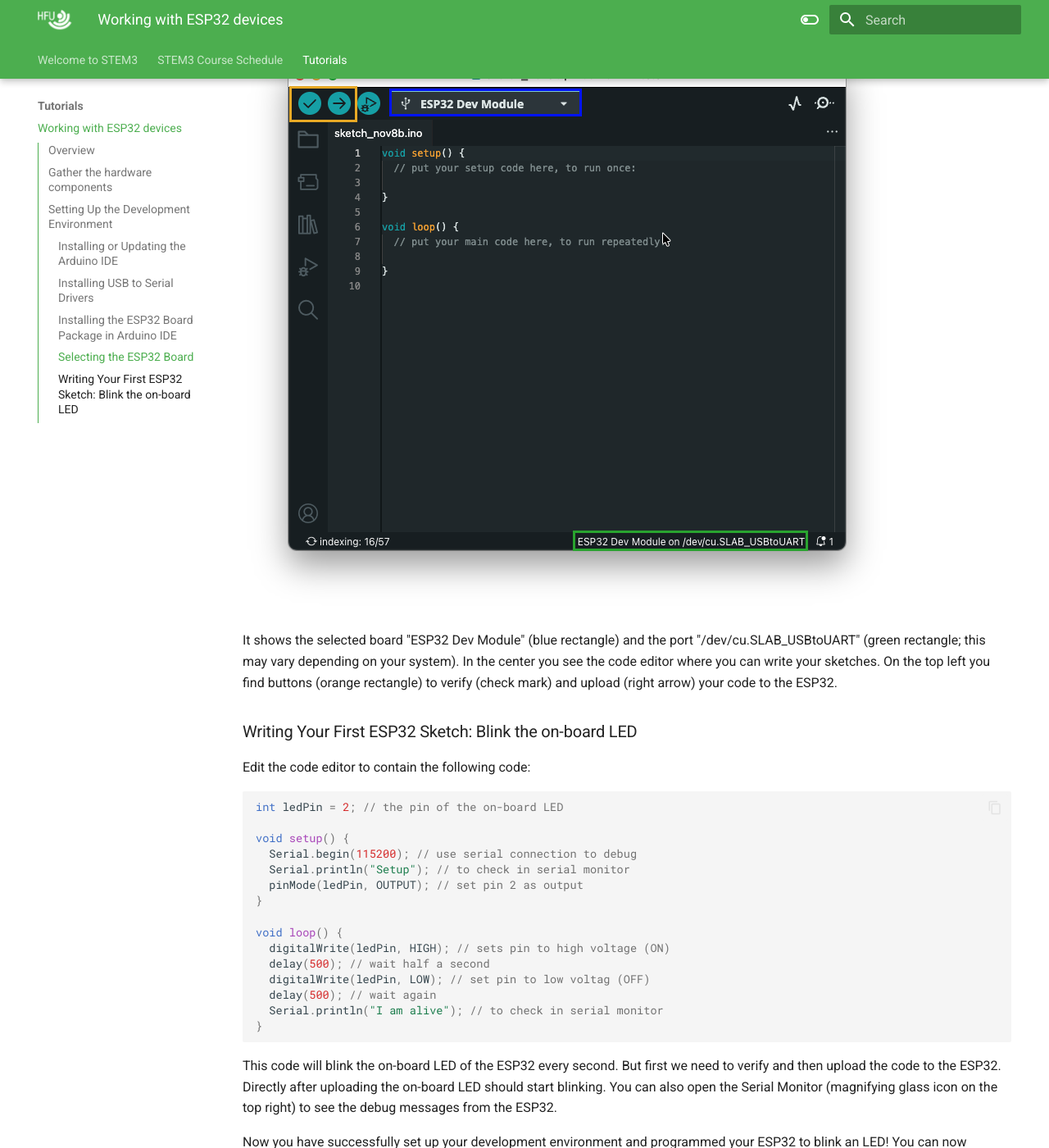
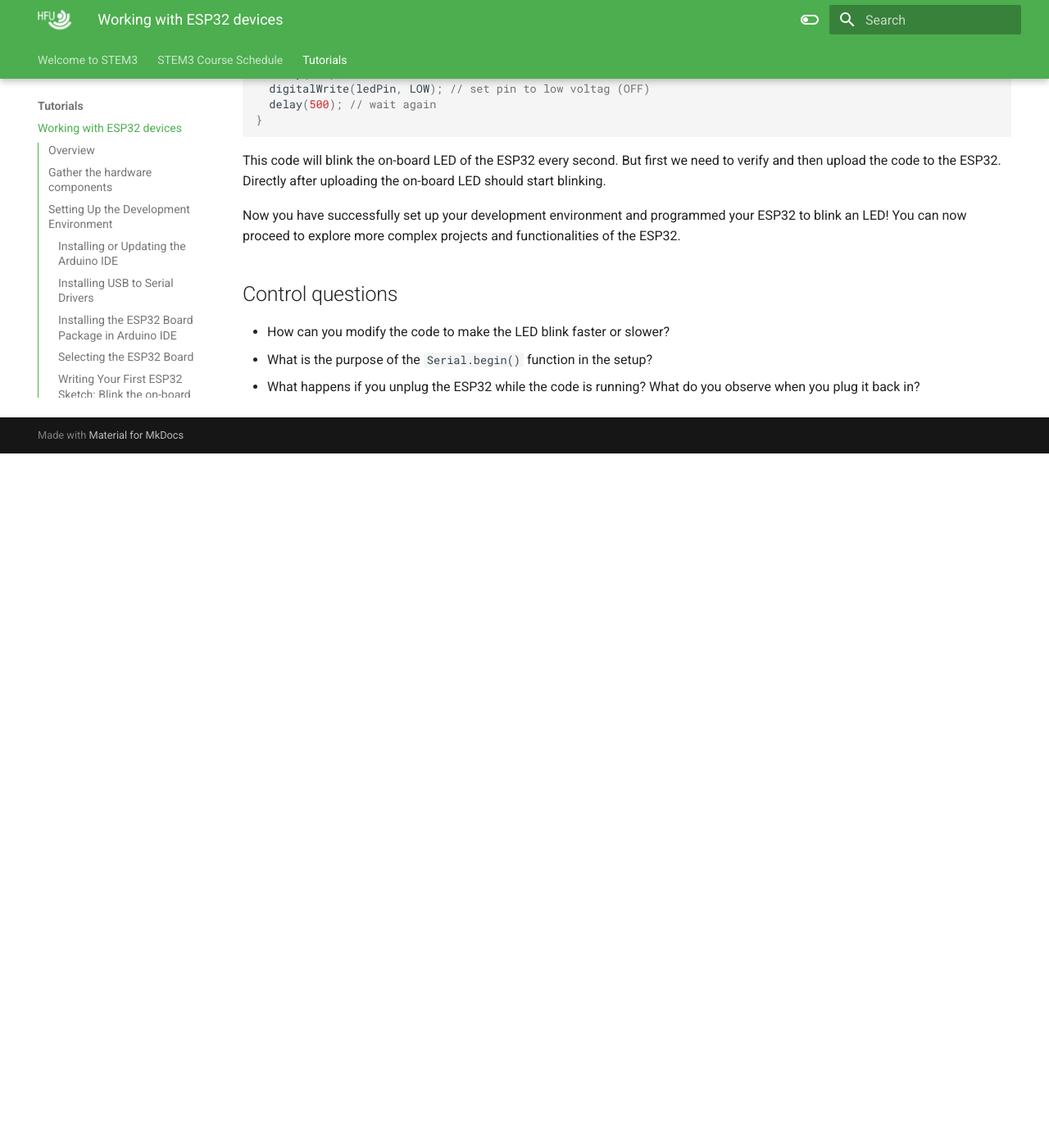
Before and after one commit to HFU-GMB-STEM/STEM3-course, an MkDocs documentation site: the page built from docs/tutorials/ESP32-01-FirstSteps.md, in a window 1280 px wide and 1400 px high, scrolled down 3499 px. Shown: the whole window at 82% size. Built offline with MkDocs 1.6.1 and Material for MkDocs 9.7.7, drawn with Linux system fonts in a browser that asks for light colours; after the commit the page ends 4052 px from its top, so only the background shows below that; some of the changed text lies outside the part shown.

````diff
--- a/docs/tutorials/ESP32-01-FirstSteps.md
+++ b/docs/tutorials/ESP32-01-FirstSteps.md
@@ -14,19 +14,7 @@ The ESP32 is a powerful microcontroller with built-in touch capabilities, making
 
     ![cable](./images/usb-cable.jpeg)
 
-3. Breadboard and wires
-
-    ![wires](./images/wires.png)![breadboard](./images/breadboard.png)
-
-4. Input components (we simply use wires as touch sensors)
-
-    ![touch wires](./images/touch-wires.png)
-
-5. Output components (we use LEDs and therefore we need resistors)
-
-    ![leds and resistors](./images/leds-resistors.png)
-
-6. Computer for programming the ESP32 and applications
+3. Computer for programming the ESP32 and applications
 
 ## Setting Up the Development Environment
 
@@ -76,11 +64,9 @@ It shows the selected board "ESP32 Dev Module" (blue rectangle) and the port "/d
 Edit the code editor to contain the following code:
 
 ```cpp
-int ledPin = 2; // the pin of the on-board LED
+int ledPin = 1; // the pin of the on-board LED
 
 void setup() {
-  Serial.begin(115200); // use serial connection to debug
-  Serial.println("Setup"); // to check in serial monitor
   pinMode(ledPin, OUTPUT); // set pin 2 as output
 }
 
@@ -89,10 +75,15 @@ void loop() {
   delay(500); // wait half a second
   digitalWrite(ledPin, LOW); // set pin to low voltag (OFF)
   delay(500); // wait again
-  Serial.println("I am alive"); // to check in serial monitor
 }
 ```
 
-This code will blink the on-board LED of the ESP32 every second. But first we need to verify and then upload the code to the ESP32. Directly after uploading the on-board LED should start blinking. You can also open the Serial Monitor (magnifying glass icon on the top right) to see the debug messages from the ESP32.
+This code will blink the on-board LED of the ESP32 every second. But first we need to verify and then upload the code to the ESP32. Directly after uploading the on-board LED should start blinking.
 
 Now you have successfully set up your development environment and programmed your ESP32 to blink an LED! You can now proceed to explore more complex projects and functionalities of the ESP32.
+
+## Control questions
+
+- How can you modify the code to make the LED blink faster or slower?
+- What is the purpose of the `Serial.begin()` function in the setup?
+- What happens if you unplug the ESP32 while the code is running? What do you observe when you plug it back in?
````
Also changed, not shown: docs/course-schedule.md (+4 -4 lines), docs/tutorials/ESP32-02-OutputControls.md (added, +63 -0 lines), docs/tutorials/ESP32-03-TouchInput.md (added, +44 -0 lines), 2 other files.
